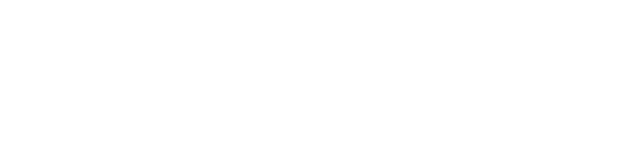
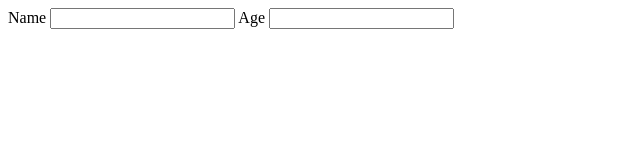
Before and after one commit to km-ashik/git-practice-1, a plain HTML site: page index.html in a window 1280 px wide. Shown: the whole page, without its empty margins (0-640 px from the left). Drawn offline with Linux system fonts and the light colour scheme.

Commit message:
create form

```diff
--- a/index.html
+++ b/index.html
@@ -3,9 +3,15 @@
 <head>
     <meta charset="UTF-8">
     <meta name="viewport" content="width=device-width, initial-scale=1.0">
-    <title>Document</title>
+    <title>login</title>
 </head>
 <body>
+    <form action="">
+        <label for="name">Name</label>
+        <input type="text">
+        <label for="age">Age</label>
+        <input type="number">
+    </form>
 
 </body>
 </html>
--- a/style.css
+++ b/style.css
@@ -0,0 +1,3 @@
+body{
+    background-color: yellow;
+}
```
